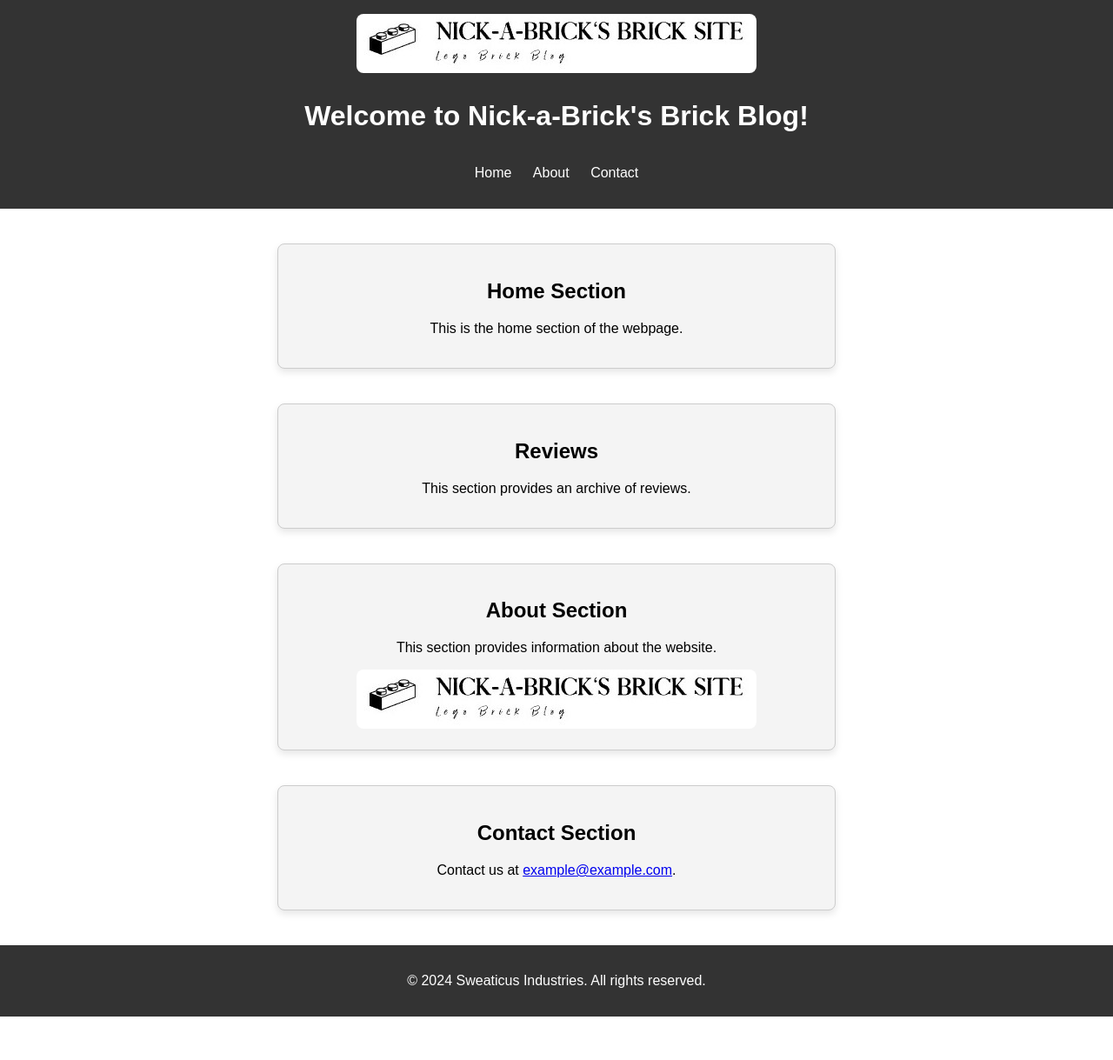
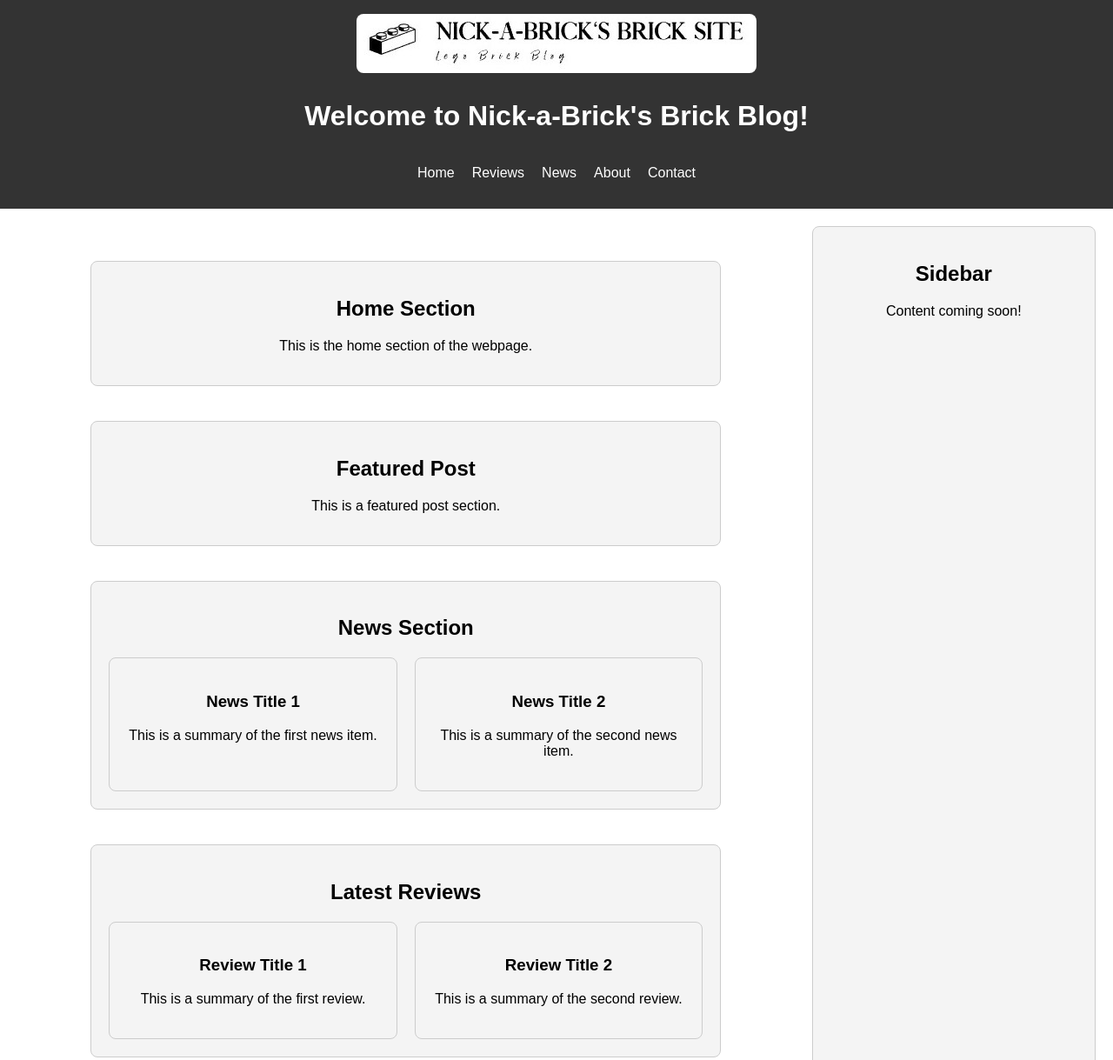
Before and after one commit to novanick47/nickabrick, a plain HTML site: page nick-a-brick.html in a window 1280 px wide. Shown: the top 1219 px of the page at 87% size. Before the commit the page ends 1169 px from the top, so only its background shows below. Drawn offline with Linux system fonts and the light colour scheme.

Commit message:
Added more content.

```diff
--- a/nick-a-brick.html
+++ b/nick-a-brick.html
@@ -7,7 +7,6 @@
     <link rel="stylesheet" href="styles.css">
 </head>
 <body>
-
     <header>
         <div class="header-content">
             <img src="logo1.jpg" alt="Logo" class="logo">
@@ -16,27 +15,60 @@
         <nav>
             <ul>
                 <li><a href="#home">Home</a></li>
+                <li><a href="#reviews">Reviews</a></li>
+                <li><a href="#news">News</a></li>
                 <li><a href="#about">About</a></li>
                 <li><a href="#contact">Contact</a></li>
             </ul>
         </nav>
     </header>
 
+    <div class="content-wrapper">
         <main>
             <section id="home">
                 <h2>Home Section</h2>
                 <p>This is the home section of the webpage.</p>
             </section>
 
+            <section id="hero">
+                <h2>Featured Post</h2>
+                <p>This is a featured post section.</p>
+            </section>
+
+            <section id="news">
+                <h2>News Section</h2>
+                <div class="post-list">
+                    <article class="post">
+                        <h3>News Title 1</h3>
+                        <p>This is a summary of the first news item.</p>
+                    </article>
+                    <article class="post">
+                        <h3>News Title 2</h3>
+                        <p>This is a summary of the second news item.</p>
+                    </article>
+                    <!-- Add more news items as needed -->
+                </div>
+            </section>
+
             <section id="reviews">
-                <h2>Reviews</h2>
-                <p>This section provides an archive of reviews.</p>
+                <h2>Latest Reviews</h2>
+                <div class="post-list">
+                    <article class="post">
+                        <h3>Review Title 1</h3>
+                        <p>This is a summary of the first review.</p>
+                    </article>
+                    <article class="post">
+                        <h3>Review Title 2</h3>
+                        <p>This is a summary of the second review.</p>
+                    </article>
+                    <!-- Add more reviews as needed -->
+                </div>
             </section>
 
             <section id="about">
                 <h2>About Section</h2>
                 <p>This section provides information about the website.</p>
-                <img src="logo1.jpg" alt="Sample Image">
+                <img src="logo1.jpg" alt="About Image">
             </section>
 
             <section id="contact">
@@ -45,9 +77,17 @@
             </section>
         </main>
 
+        <aside class="sidebar">
+            <h2>Sidebar</h2>
+            <p>Content coming soon!</p>
+        </aside>
+    </div>
+
     <footer>
-            <p>&copy; 2024 Sweaticus Industries. All rights reserved.</p>
+        <p>&copy; 2024 Nick-a-Brick. All rights reserved.</p>
+        <div class="social-media">
+            <a href="#">Facebook</a> | <a href="#">Twitter</a> | <a href="#">Instagram</a>
+        </div>
     </footer>
-    </div>
 </body>
 </html>
--- a/styles.css
+++ b/styles.css
@@ -37,11 +37,13 @@ header .logo {
 header nav ul {
     list-style-type: none;
     padding: 0;
+    display: flex;
+    justify-content: center;
+    gap: 20px;
 }
 
 header nav ul li {
     display: inline;
-    margin: 0 10px;
 }
 
 header nav ul li a {
@@ -49,13 +51,18 @@ header nav ul li a {
     text-decoration: none;
 }
 
+.content-wrapper {
+    display: flex;
+    padding: 20px;
+    flex: 1;
+}
+
 main {
-    flex: 1;
+    flex: 3;
+    padding: 20px;
     display: flex;
     flex-direction: column;
-    align-items: center;
-    justify-content: center;
-    padding: 20px;
+    align-items: center; /* Center the main content */
 }
 
 section {
@@ -63,10 +70,33 @@ section {
     border: 1px solid #ccc;
     border-radius: 8px;
     padding: 20px;
-    margin: 20px;
-    box-shadow: 0 4px 8px rgba(0, 0, 0, 0.1);
+    margin: 20px 0;
     width: 80%;
-    max-width: 600px;
+    max-width: 800px;
+    text-align: center;
+}
+
+#hero {
+    background-color: #f4f4f4;
+    border: 1px solid #ccc;
+    border-radius: 8px;
+    padding: 20px;
+    margin: 20px 0;
+    text-align: center;
+}
+
+#news .post-list, #reviews .post-list {
+    display: grid;
+    grid-template-columns: 1fr 1fr;
+    gap: 20px;
+    width: 100%;
+}
+
+.post {
+    background-color: #f4f4f4;
+    border: 1px solid #ccc;
+    border-radius: 8px;
+    padding: 20px;
     text-align: center;
 }
 
@@ -84,25 +114,50 @@ footer {
     margin-top: auto;
 }
 
+.social-media {
+    margin-top: 10px;
+}
+
+.social-media a {
+    color: white;
+    text-decoration: none;
+    margin: 0 5px;
+}
+
+/* Sidebar Styling */
+.sidebar {
+    background-color: #f4f4f4;
+    border: 1px solid #ccc;
+    border-radius: 8px;
+    padding: 20px;
+    margin-left: 20px;
+    width: 300px;
+    text-align: center;
+    flex: 1;
+}
+
 /* Responsive Design */
 @media (max-width: 600px) {
-    header .header-content {
+    .content-wrapper {
         flex-direction: column;
     }
 
+    .post-list {
+        grid-template-columns: 1fr;
+    }
+
     header nav ul {
-        text-align: center;
-        display: flex;
         flex-direction: column;
+        align-items: center;
     }
 
     header nav ul li {
-        display: block;
         margin: 10px 0;
     }
 
-    section {
+    .sidebar {
         width: 100%;
-        margin: 10px 0;
+        margin-left: 0;
+        margin-top: 20px;
     }
 }
```
Lines whose indentation alone changed are shown as unchanged.
